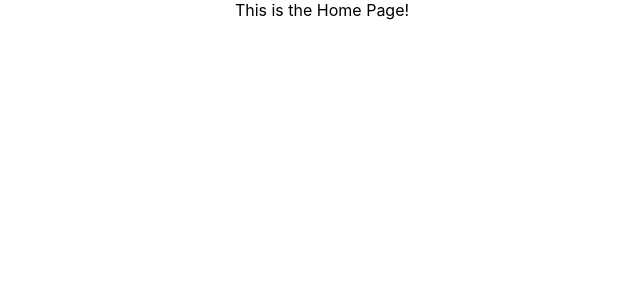
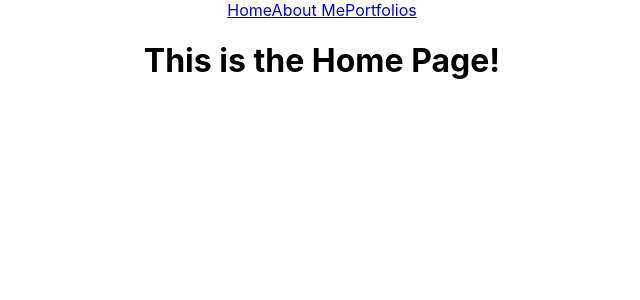
Before and after one commit to KYu-2468/Kevin-portfolio, a React (Create React App) app: page /#/ in a window 1280 px wide. Shown: the top 300 px of the page, without its empty margins (318-958 px from the left). Built offline with nearby package versions, Linux system fonts and the light colour scheme.

Commit message:
Add Navbar basic routing functionality

```diff
--- a/src/App.js
+++ b/src/App.js
@@ -1,11 +1,13 @@
 import "./App.css";
 import { HashRouter, Route, Routes } from "react-router-dom";
 import { Home, About, Portfolios } from "./pages";
+import Navbar from "./component/Navbar";
 
 function App() {
   return (
     <div className="App">
       <HashRouter>
+        <Navbar />
         <Routes>
           <Route exact path="/" element={<Home />} />
           <Route exact path="/about" element={<About />} />
--- a/src/component/Navbar.js
+++ b/src/component/Navbar.js
@@ -0,0 +1,12 @@
+import React from "react";
+import { Link } from "react-router-dom";
+
+const Navbar = () => (
+  <div>
+    <Link to="/">Home</Link>
+    <Link to="/about">About Me</Link>
+    <Link to="/portfolios">Portfolios</Link>
+  </div>
+);
+
+export default Navbar;
--- /dev/null
+++ b/src/component/index.js
@@ -0,0 +1,3 @@
+import Navbar from "./Navbar";
+
+export { Navbar };
--- a/src/pages/Home.js
+++ b/src/pages/Home.js
@@ -1,5 +1,9 @@
 import React from "react";
 
-const Home = () => <div>This is the Home Page!</div>;
+const Home = () => (
+  <div>
+    <h1>This is the Home Page!</h1>
+  </div>
+);
 
 export default Home;
```
